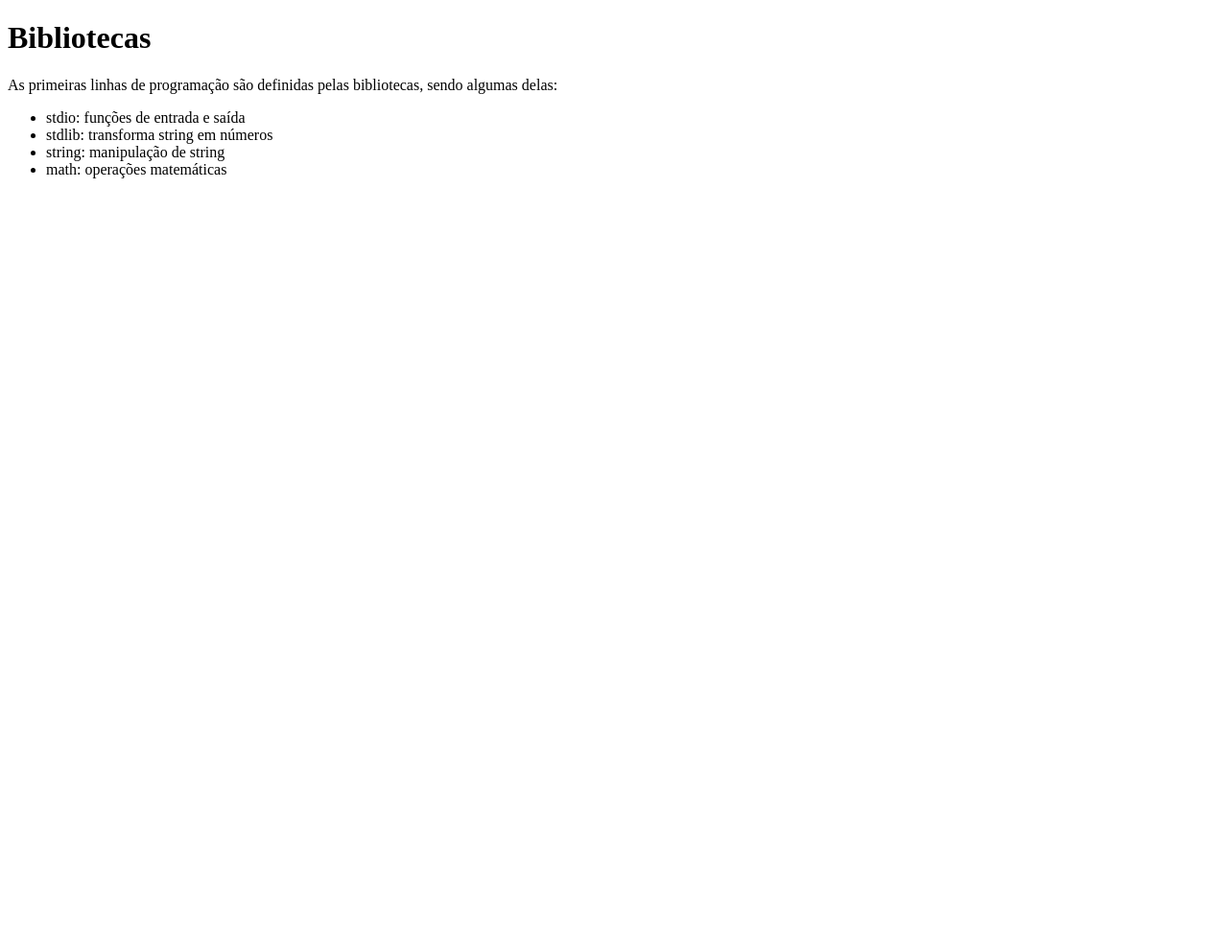
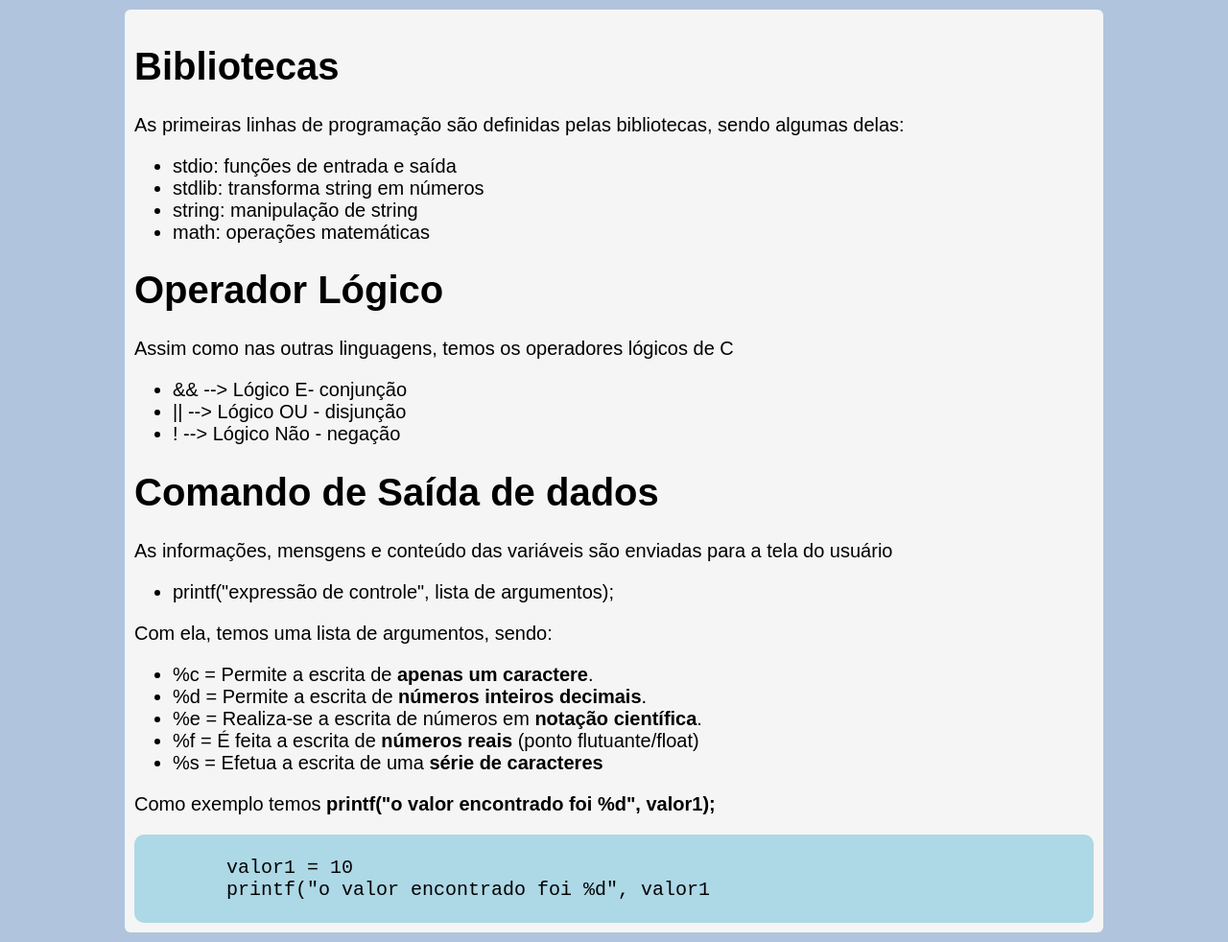
Before and after one commit to erickcoult/Faculdade, a plain HTML site: page APE/indexC.html in a window 1280 px wide. Shown: the whole page at 96% size. Before the commit the page ends 800 px from the top, so only its background shows below. Drawn offline with Linux system fonts and the light colour scheme.

Commit message:
newproject

```diff
--- a/APE/indexC.html
+++ b/APE/indexC.html
@@ -5,6 +5,40 @@
     <meta http-equiv="X-UA-Compatible" content="IE=edge">
     <meta name="viewport" content="width=device-width, initial-scale=1.0">
     <title>Linguagem C</title>
+    <style>
+        .d{
+            color: red;
+        }
+        html{
+        background-color: lightsteelblue;
+        margin: 10px;
+        font-size: 20px;
+        font-family: Arial, Helvetica, sans-serif;
+        }
+        body{
+        background-color: whitesmoke;
+        max-width: 1000px;
+        padding: 10px;
+        border-radius: 6px;
+        margin: auto;
+        }
+        span{
+            margin: 0px;
+            padding: 0px;
+            text-align: left;
+         }
+        code{
+        word-wrap:break-word;
+        white-space: pre-wrap;
+        background-color: lightblue;
+        display: block;
+        border-radius: 10px;
+        text-align: left;
+        }
+        h2{
+        font-size: 23px;
+    }
+    </style>
 </head>
 <body>
     <h1>Bibliotecas</h1>
@@ -15,7 +49,30 @@
         <li>string: manipulação de string</li>
         <li>math: operações matemáticas</li>
     </ul>
-    <p></p>
-
+    <h1>Operador Lógico</h1>
+    <p>Assim como nas outras linguagens, temos os operadores lógicos de C</p>
+    <ul>
+        <li>&& --> Lógico E- conjunção</li>
+        <li>|| --> Lógico OU - disjunção</li>
+        <li>!  --> Lógico Não - negação</li>
+    </ul>
+    <h1>Comando de Saída de dados</h1>
+    <p>As informações, mensgens e conteúdo das variáveis são enviadas para a tela do usuário</p>
+    <ul>
+        <li>printf("expressão de controle", lista de argumentos);</li>
+    </ul>
+    <p>Com ela, temos uma lista de argumentos, sendo:</p>
+    <ul>
+        <li>%c = Permite a escrita de <strong>apenas um caractere</strong>.</li>
+        <li>%d = Permite a escrita de <strong>números inteiros decimais</strong>.</li>
+        <li>%e = Realiza-se a escrita de números em <strong>notação científica</strong>.</li>
+        <li>%f = É feita a escrita de <strong>números reais</strong> (ponto flutuante/float)</li>
+        <li>%s = Efetua a escrita de uma <strong>série de caracteres</strong></li>
+    </ul>
+    <p>Como exemplo temos <strong>printf("o valor encontrado foi %d", valor1);</strong> </p>
+    <code>
+        <span>valor1 = 10</span>
+        <span>printf("o valor encontrado foi %d", valor1</span>
+    </code>
 </body>
 </html>
```
Also changed, not shown: 1 other file.
